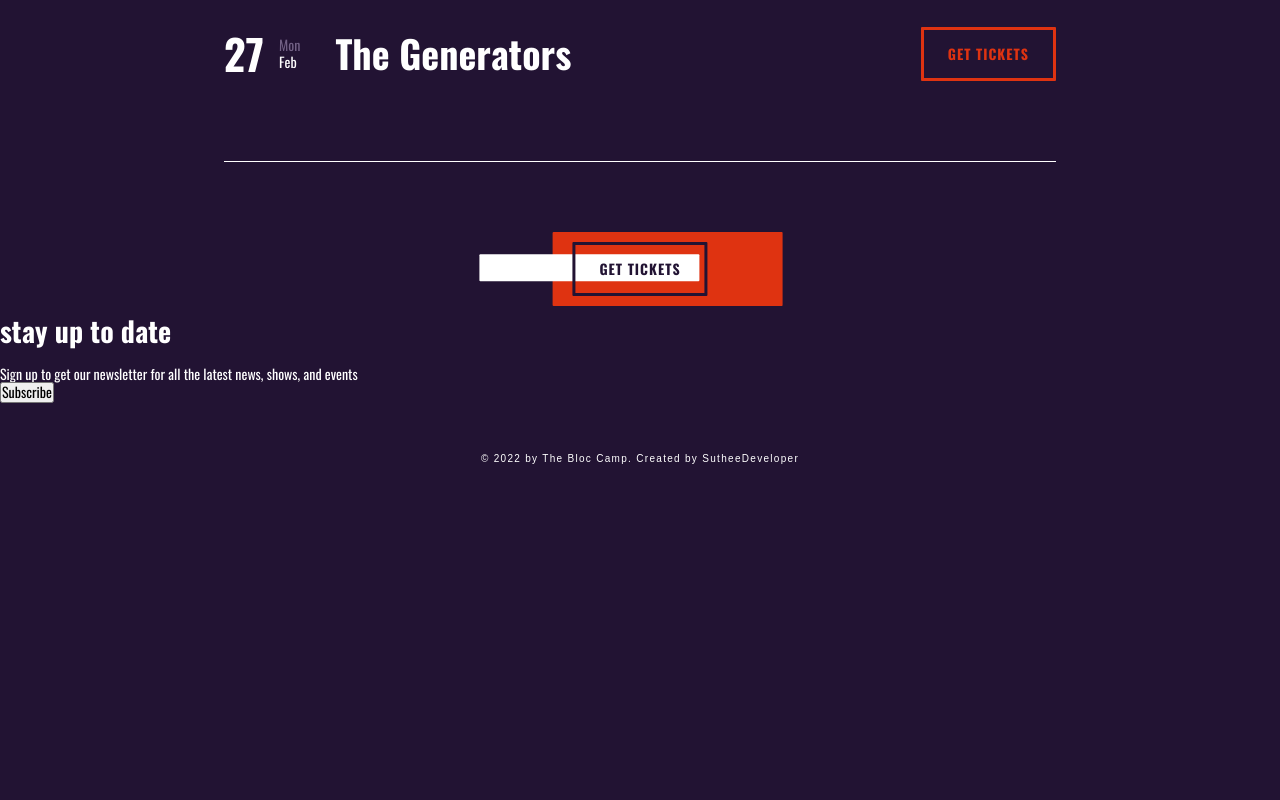
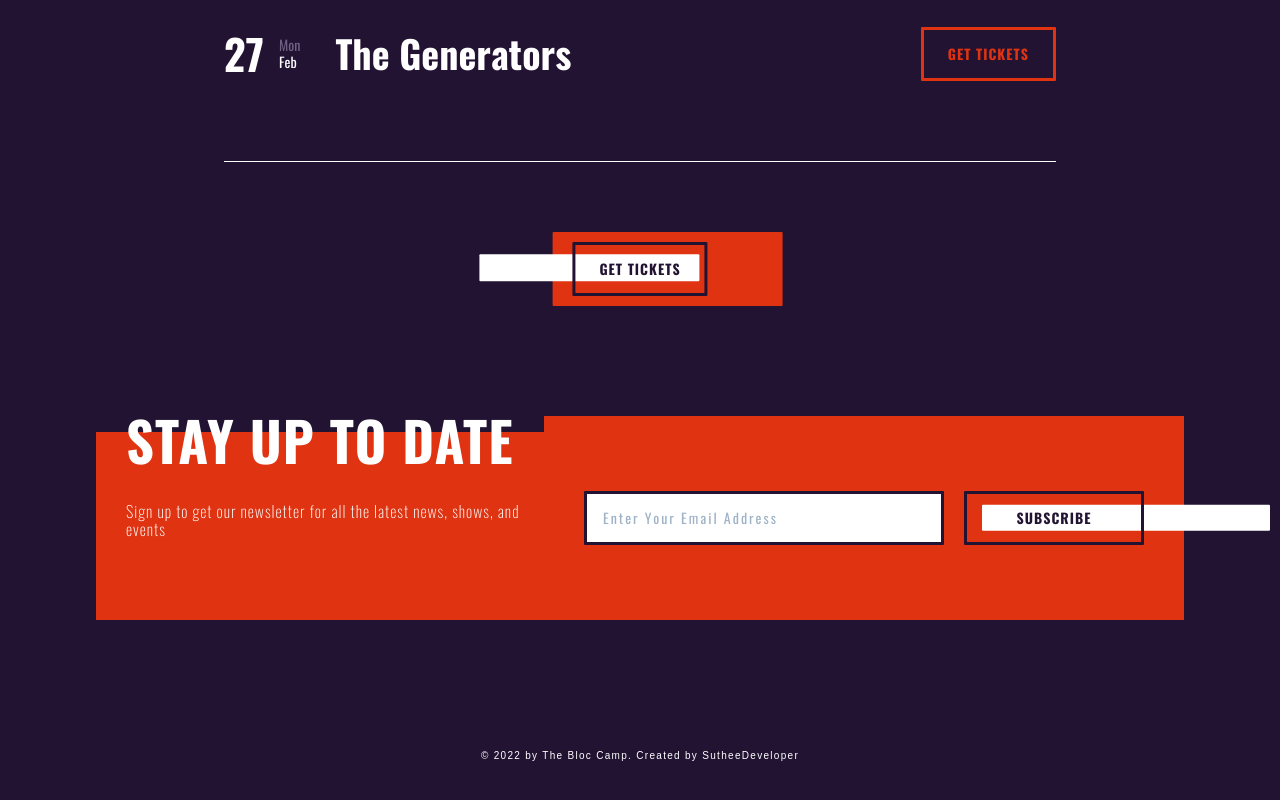
Before and after one commit to SutheeDev/The-Bloc-Camp, a React (Create React App) app in the folder client/: page / in a window 1280 px wide. Shown: the part 2322-3122 px from the top of the page. Before the commit the page ends 2836 px from the top, so only its background shows below. Built offline with nearby package versions, Linux system fonts and the light colour scheme.

Commit message:
style Subscribe component

```diff
--- a/client/src/components/Subscribe.js
+++ b/client/src/components/Subscribe.js
@@ -1,6 +1,8 @@
+import styled from "styled-components";
+
 const Subscribe = () => {
   return (
-    <section class="subscribe" id="subscribe-form">
+    <Wrapper class="subscribe" id="subscribe-form">
       <div class="subscribe-info">
         <div class="subscribe-title">
           <h1>stay up to date</h1>
@@ -11,7 +13,12 @@ const Subscribe = () => {
           events
         </p>
       </div>
-      <form action="{{ url_for('subscribe') }}" class="subscribe-form">
+      <form action="submit" class="subscribe-form">
+        <input
+          type="email"
+          name="email"
+          placeholder="Enter Your Email Address"
+        />
         <div class="subscribe-btn-block">
           <button class="btn subscribe-btn" type="submit">
             Subscribe
@@ -19,7 +26,154 @@ const Subscribe = () => {
           <div class="subscribe-btn-bg"></div>
         </div>
       </form>
-    </section>
+    </Wrapper>
   );
 };
 export default Subscribe;
+
+const Wrapper = styled.section`
+  background-color: #221333;
+  display: flex;
+  justify-content: center;
+  align-items: flex-end;
+  padding: 80px 0;
+  overflow: hidden;
+  .subscribe-info {
+    width: 35%;
+    .subscribe-title {
+      position: relative;
+      height: 55px;
+      h1 {
+        text-transform: uppercase;
+        font-size: calc(3vw + 1rem);
+        letter-spacing: 1px;
+        background-color: transparent;
+        padding-left: 30px;
+        line-height: 1;
+        width: 200%;
+        position: absolute;
+        top: 0;
+        left: 0;
+        z-index: 2;
+      }
+      .block {
+        width: 70vw;
+        max-width: 900px;
+        top: 50%;
+        left: 25%;
+        transform: translate(0, -50%);
+        z-index: 1;
+      }
+    }
+    p {
+      font-size: 16px;
+      letter-spacing: 1px;
+      font-weight: 200;
+      background-color: #df3311;
+      padding: 70px 0 82px 30px;
+    }
+  }
+  .subscribe-form {
+    width: 50%;
+    background-color: #df3311;
+    /* padding: 75px 0 75px 20px; */
+    padding: 75px 0 75px 40px;
+    display: flex;
+    gap: 20px;
+    z-index: 1;
+    input {
+      width: 60%;
+      outline: none;
+      border: 3px solid var(--darkBlue);
+      border-radius: 1px;
+      padding: 1rem 1rem;
+      &::placeholder {
+        letter-spacing: 2px;
+        color: var(--grey-300);
+      }
+    }
+  }
+  .btn {
+    text-transform: uppercase;
+    padding: 1rem 1.5rem;
+    color: #df3311;
+    border: 3px solid var(--reddish);
+    background-color: transparent;
+    border-radius: 1px;
+    cursor: pointer;
+    letter-spacing: 1px;
+    font-weight: 700;
+
+    transition: all 0.3s ease;
+  }
+  .subscribe-btn {
+    width: 100%;
+    color: #221333;
+    border: 3px solid #221333;
+    position: absolute;
+    top: 0;
+    left: 0;
+    z-index: 1;
+  }
+  .btn.subscribe-btn:hover {
+    background-color: #221333;
+    border: 3px solid #221333;
+    color: #df3311;
+  }
+  .subscribe-btn-block {
+    position: relative;
+    width: 30%;
+    max-width: 350px;
+    height: 53px;
+  }
+  .subscribe-btn-bg {
+    width: 160%;
+    height: 50%;
+    background-color: #ffff;
+    position: absolute;
+    top: 50%;
+    left: 50%;
+    transform: translate(-25%, -50%);
+    border-radius: 1px;
+  }
+  /* -------------------- */
+  /* Subscribe Media Queries */
+  /* -------------------- */
+  @media screen and (max-width: 850px) {
+    flex-direction: column;
+    padding: 40px 20px;
+    .subscribe-info {
+      width: 100%;
+    }
+    .subscribe-title {
+      h1 {
+        line-height: 1.8;
+        padding-left: 20px;
+      }
+      .block {
+        display: none;
+      }
+    }
+    .subscribe-form {
+      width: 100%;
+      flex-direction: column;
+      align-items: flex-end;
+      padding: 0 20px 20px 20px;
+      overflow: hidden;
+      input {
+        width: 100%;
+        margin-top: 10px;
+      }
+    }
+    .subscribe-info p {
+      padding: 25px 0 15px 20px;
+    }
+    .subscribe-btn-block {
+      width: 35%;
+      height: 41px;
+      .subscribe-btn-bg {
+        transform: translate(-25%, -17%);
+      }
+    }
+  }
+`;
--- a/client/src/index.css
+++ b/client/src/index.css
@@ -24,6 +24,7 @@ html {
 /* --------- */
 :root {
   /* colors */
+  --grey-300: #9fb3c8;
   --black: #222;
   --white: #fff;
   --darkBlue: #221333;
```
